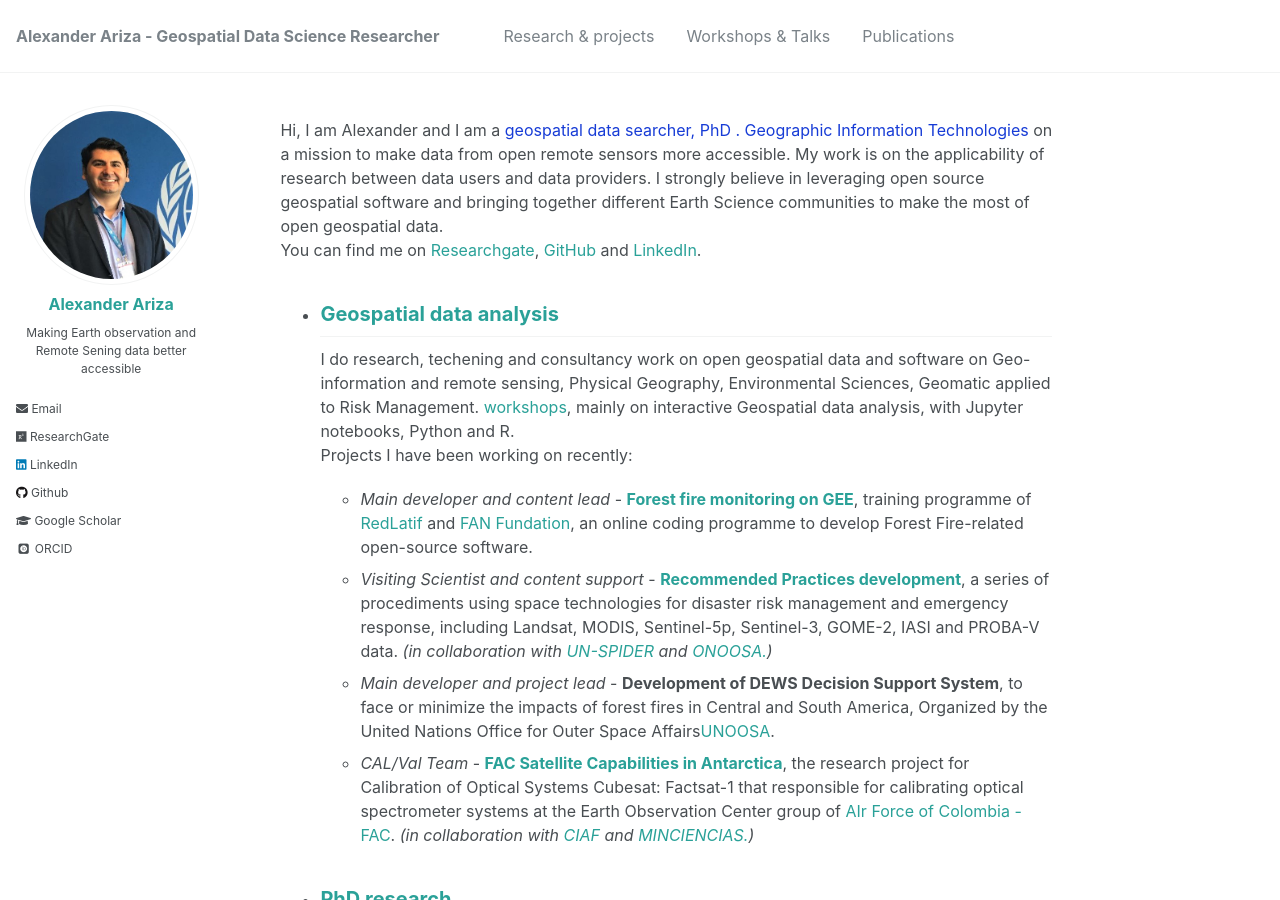
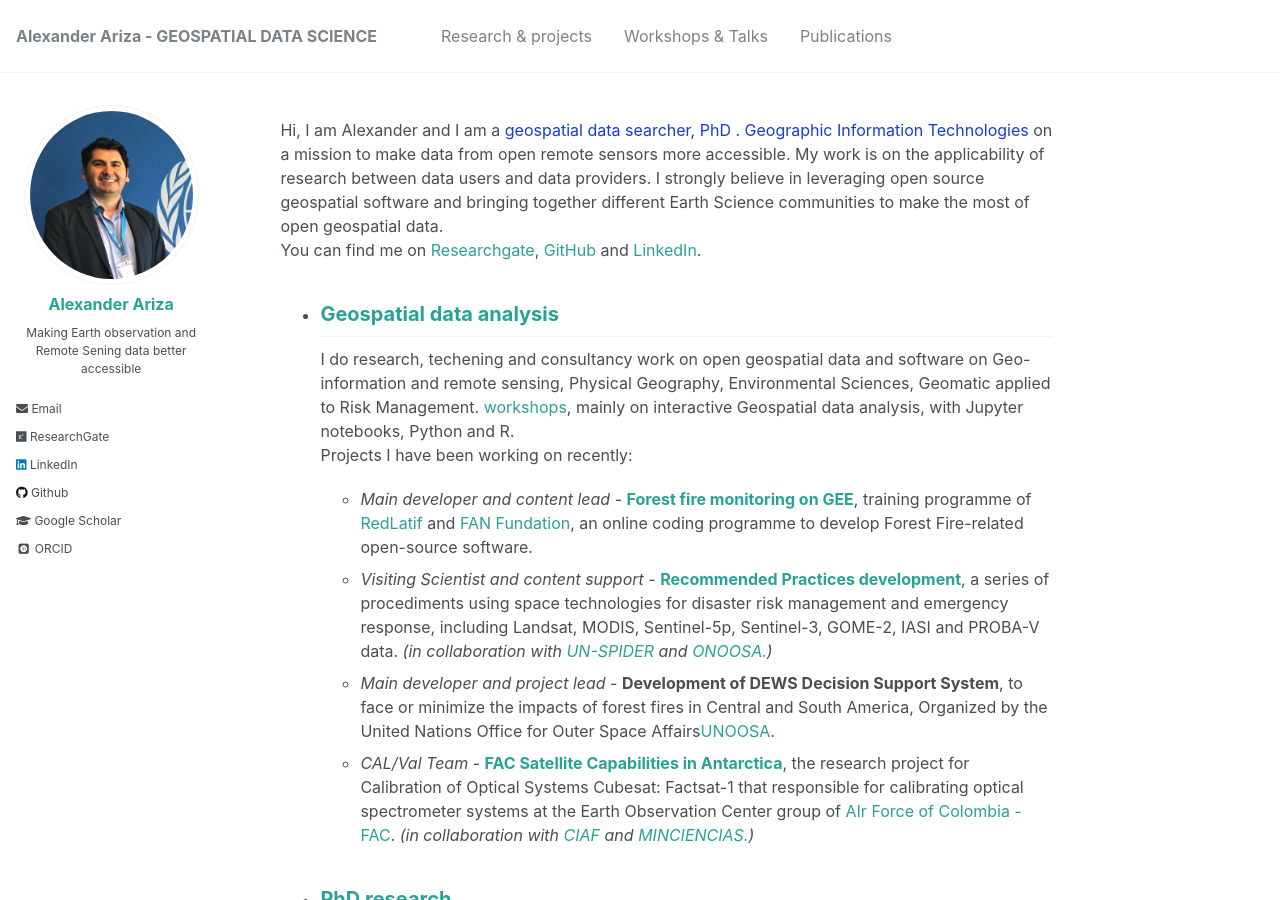
Before and after one commit to Alexanderariza/alexanderariza.github.io, a Jekyll site: the page built from _pages/about.md, in a window 1280 px wide and 900 px high. Built offline with Jekyll 4.4.1, drawn with Linux system fonts in a browser that asks for light colours; some web fonts are replaced.

Commit message:
Update _config.yml

```diff
--- a/_config.yml
+++ b/_config.yml
@@ -7,7 +7,7 @@
 
 # Site Settings
 locale                   : "en-US"
-title                    : "Alexander Ariza - Geospatial Data Science Researcher"
+title                    : "Alexander Ariza - GEOSPATIAL DATA SCIENCE"
 title_separator          : "-"
 name                     : "Alexander Ariza"
 description              : "Making Geospatial and remote sensing data better accessible"
```
